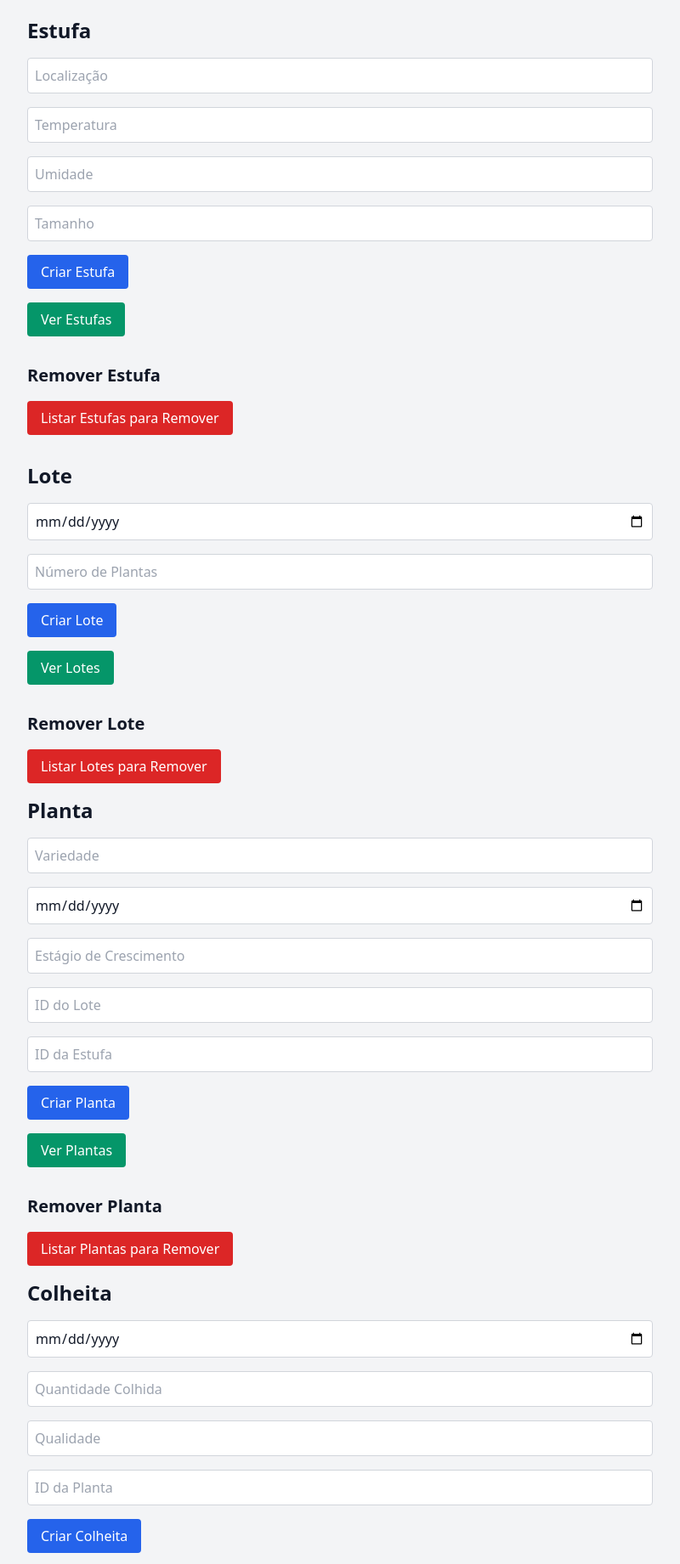
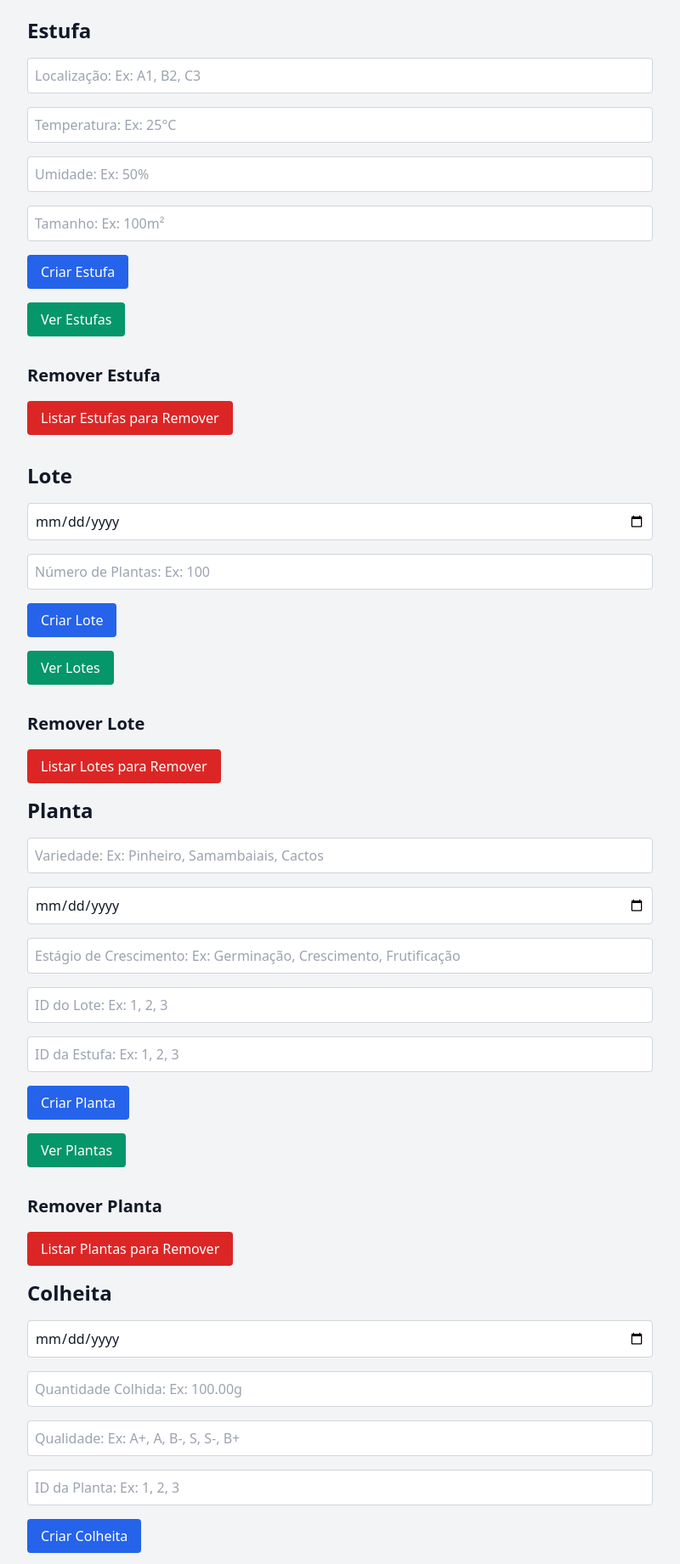
Before and after one commit to kirz4/Banco_De_Dados_Fazenda, an Electron app: page index.html in a window 800 px wide. Shown: the part 56-1897 px from the top of the page at 85% size. Drawn offline with nearby package versions, Linux system fonts and the light colour scheme.

Commit message:
Exemplos de input para corresponder a entrada que o Banco de Dados espera

```diff
--- a/actions/colheita.js
+++ b/actions/colheita.js
@@ -33,7 +33,7 @@ async function verColheitas() {
             ).toLocaleDateString()}</p>
             <p><strong>Quantidade Colhida:</strong> ${
               colheita.Quantidade_Colhida
-            }</p>
+            }g</p>
             <p><strong>Qualidade:</strong> ${colheita.Qualidade}</p>
             <p><strong>ID Planta:</strong> ${colheita.ID_Planta}</p>
           </div>
--- a/actions/estufa.js
+++ b/actions/estufa.js
@@ -29,9 +29,9 @@ async function verEstufas() {
         <div class="p-4 mb-4 bg-white rounded shadow-md">
           <p><strong>ID:</strong> ${estufa.ID_Estufa}</p>
           <p><strong>Localização:</strong> ${estufa.Localizacao}</p>
-          <p><strong>Temperatura:</strong> ${estufa.Temperatura}</p>
-          <p><strong>Umidade:</strong> ${estufa.Umidade}</p>
-          <p><strong>Tamanho:</strong> ${estufa.Tamanho}</p>
+          <p><strong>Temperatura:</strong> ${estufa.Temperatura}°C</p>
+          <p><strong>Umidade:</strong> ${estufa.Umidade}%</p>
+          <p><strong>Tamanho:</strong> ${estufa.Tamanho}m²</p>
         </div>
         `
       )
--- a/index.html
+++ b/index.html
@@ -22,25 +22,25 @@
           <input
             type="text"
             id="localizacao"
-            placeholder="Localização"
+            placeholder="Localização: Ex: A1, B2, C3"
             class="w-full p-2 border border-gray-300 rounded"
           />
           <input
             type="number"
             id="temperatura"
-            placeholder="Temperatura"
+            placeholder="Temperatura: Ex: 25°C"
             class="w-full p-2 border border-gray-300 rounded"
           />
           <input
             type="number"
             id="umidade"
-            placeholder="Umidade"
+            placeholder="Umidade: Ex: 50%"
             class="w-full p-2 border border-gray-300 rounded"
           />
           <input
             type="number"
             id="tamanho"
-            placeholder="Tamanho"
+            placeholder="Tamanho: Ex: 100m²"
             class="w-full p-2 border border-gray-300 rounded"
           />
           <button
@@ -84,7 +84,7 @@
           <input
             type="number"
             id="numeroPlantas"
-            placeholder="Número de Plantas"
+            placeholder="Número de Plantas: Ex: 100"
             class="w-full p-2 border border-gray-300 rounded"
           />
           <button
@@ -122,7 +122,7 @@
           <input
             type="text"
             id="variedade"
-            placeholder="Variedade"
+            placeholder="Variedade: Ex: Pinheiro, Samambaiais, Cactos"
             class="w-full p-2 border border-gray-300 rounded"
           />
           <input
@@ -134,19 +134,19 @@
           <input
             type="text"
             id="estagioCrescimento"
-            placeholder="Estágio de Crescimento"
+            placeholder="Estágio de Crescimento: Ex: Germinação, Crescimento, Frutificação"
             class="w-full p-2 border border-gray-300 rounded"
           />
           <input
             type="number"
             id="idLotePlanta"
-            placeholder="ID do Lote"
+            placeholder="ID do Lote: Ex: 1, 2, 3"
             class="w-full p-2 border border-gray-300 rounded"
           />
           <input
             type="number"
             id="idEstufaPlanta"
-            placeholder="ID da Estufa"
+            placeholder="ID da Estufa: Ex: 1, 2, 3"
             class="w-full p-2 border border-gray-300 rounded"
           />
           <button
@@ -190,19 +190,19 @@
           <input
             type="number"
             id="quantidadeColhida"
-            placeholder="Quantidade Colhida"
+            placeholder="Quantidade Colhida: Ex: 100.00g"
             class="w-full p-2 border border-gray-300 rounded"
           />
           <input
             type="text"
             id="qualidade"
-            placeholder="Qualidade"
+            placeholder="Qualidade: Ex: A+, A, B-, S, S-, B+"
             class="w-full p-2 border border-gray-300 rounded"
           />
           <input
             type="number"
             id="idPlantaColheita"
-            placeholder="ID da Planta"
+            placeholder="ID da Planta: Ex: 1, 2, 3"
             class="w-full p-2 border border-gray-300 rounded"
           />
           <button
```
